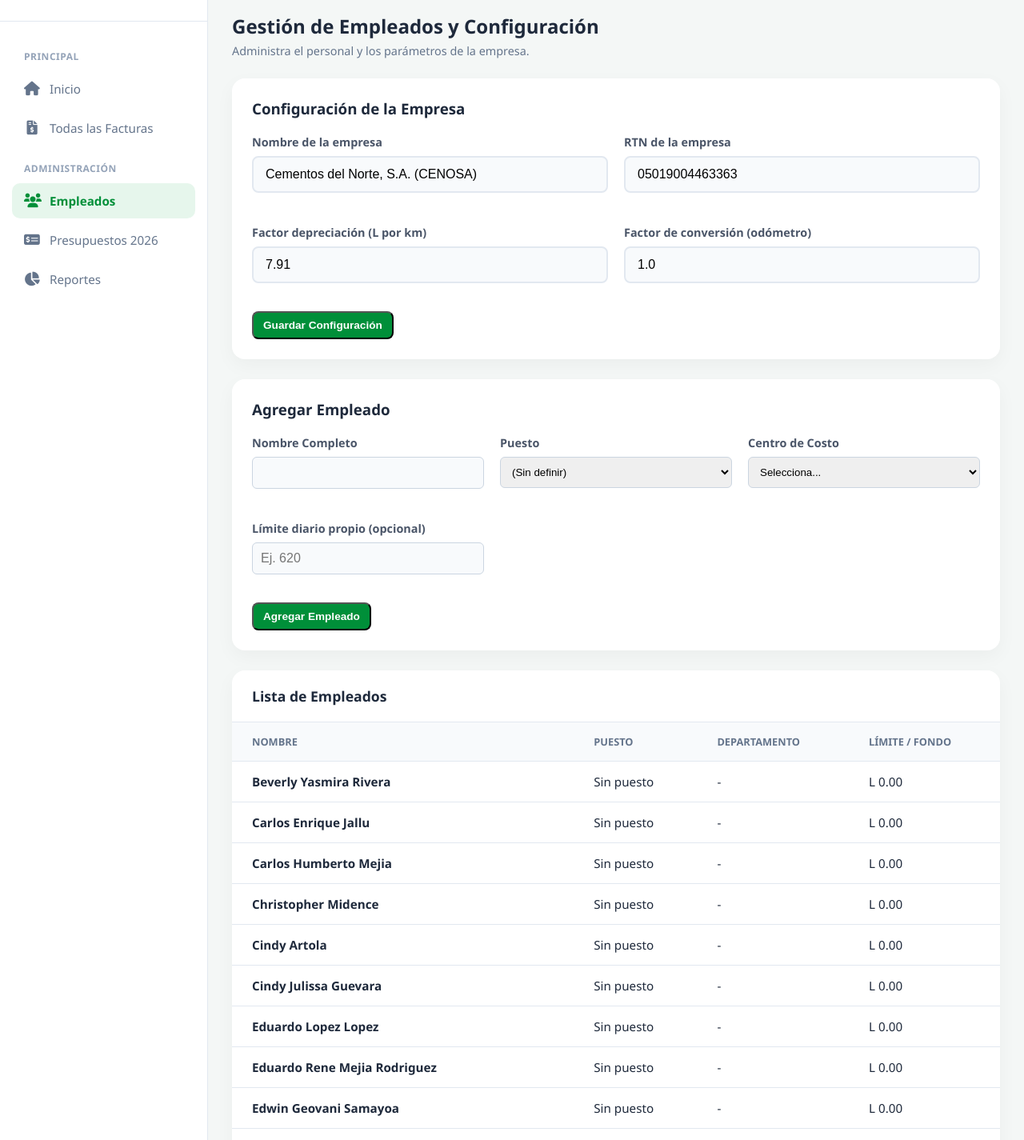
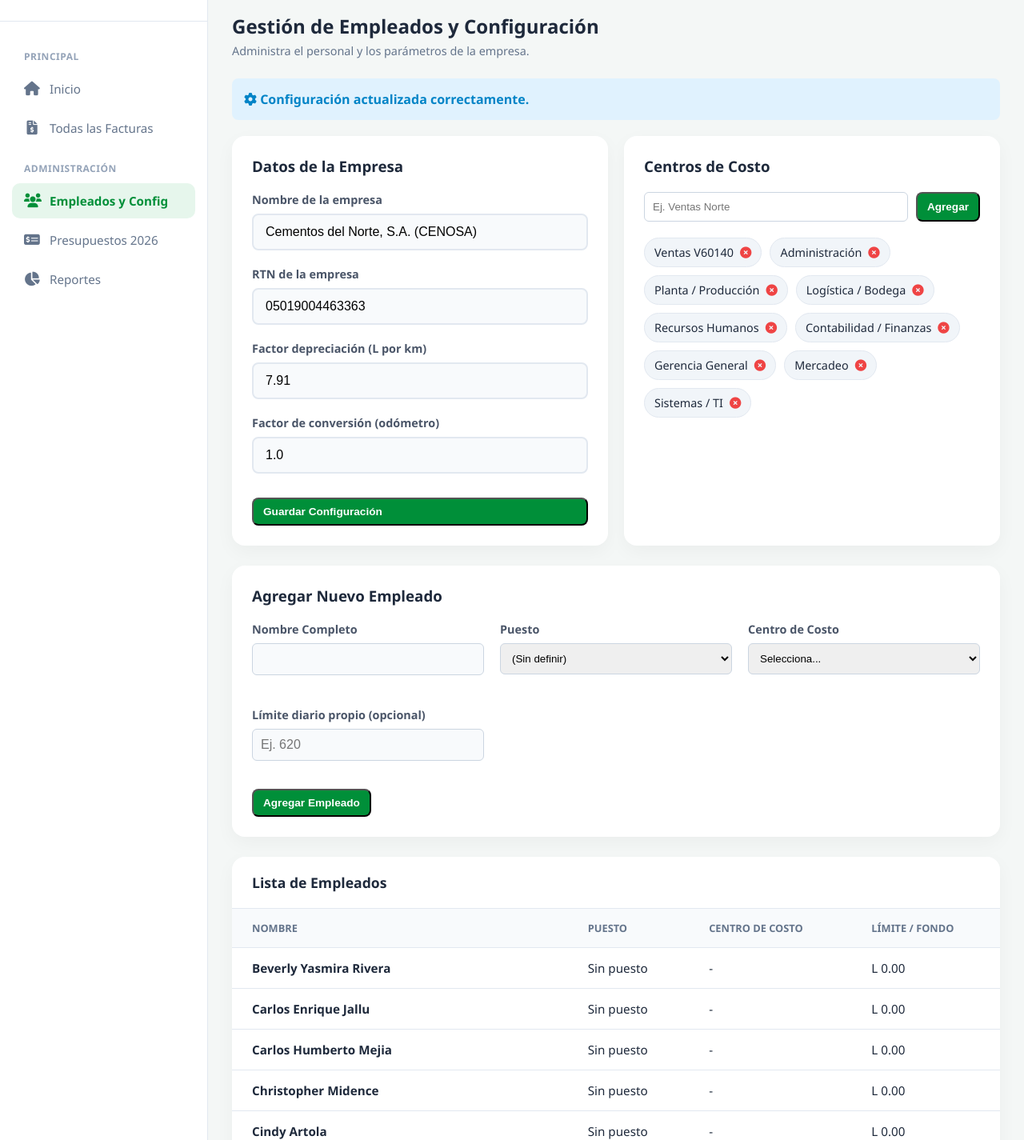
Before and after one commit to Viaticoscementos/viaticos, a FastAPI app: page /panel/empleados?msg=cfg in a window 1280 px wide. Shown: the part 103-1528 px from the top of the page at 80% size. Run offline with FastAPI, Linux system fonts and the light colour scheme; the visitor is signed in with stand-in values (Sample User, id 1); data comes from the database, SQL or seed files in the repository; data that the repository does not hold is empty.

Commit message:
Panel de administración para gestionar los centros de costo

```diff
--- a/templates/empleados.html
+++ b/templates/empleados.html
@@ -3,7 +3,7 @@
 <head>
     <meta charset="UTF-8">
     <meta name="viewport" content="width=device-width, initial-scale=1.0">
-    <title>Empleados - Viáticos CENOSA</title>
+    <title>Empleados y Configuración - Viáticos CENOSA</title>
     <link rel="stylesheet" href="/static/estilos.css">
     <link rel="stylesheet" href="https://cdnjs.cloudflare.com/ajax/libs/font-awesome/6.0.0/css/all.min.css">
 </head>
@@ -22,7 +22,7 @@
                 <a href="/panel/facturas"><i class="fas fa-file-invoice-dollar"></i> Todas las Facturas</a>
 
                 <p class="menu-label" style="margin-top: 15px;">Administración</p>
-                <a href="/panel/empleados" class="active"><i class="fas fa-users"></i> Empleados</a>
+                <a href="/panel/empleados" class="active"><i class="fas fa-users"></i> Empleados y Config</a>
                 <a href="/panel/presupuestos"><i class="fas fa-money-check-alt"></i> Presupuestos 2026</a>
                 <a href="#"><i class="fas fa-chart-pie"></i> Reportes</a>
             </nav>
@@ -56,11 +56,17 @@
                     <i class="fas fa-check-circle"></i> Empleado agregado correctamente.
                 </div>
                 {% endif %}
+                {% if msg == 'cfg' %}
+                <div style="background: #e0f2fe; color: #0284c7; padding: 15px; border-radius: 8px; margin-bottom: 20px; font-weight: bold;">
+                    <i class="fas fa-cog"></i> Configuración actualizada correctamente.
+                </div>
+                {% endif %}
 
-                <div class="card" style="background: white; border-radius: 16px; padding: 25px; box-shadow: 0 8px 24px rgba(0,0,0,0.04); margin-bottom: 25px;">
-                    <h3 style="margin-top: 0; color: var(--text-main); margin-bottom: 20px;">Configuración de la Empresa</h3>
-                    <form method="POST" action="/panel/config">
-                        <div style="display: grid; grid-template-columns: 1fr 1fr; gap: 20px;">
+                <div style="display: grid; grid-template-columns: 1fr 1fr; gap: 20px; margin-bottom: 25px;">
+                    <!-- CONFIGURACIÓN DE LA EMPRESA -->
+                    <div class="card" style="background: white; border-radius: 16px; padding: 25px; box-shadow: 0 8px 24px rgba(0,0,0,0.04);">
+                        <h3 style="margin-top: 0; color: var(--text-main); margin-bottom: 20px;">Datos de la Empresa</h3>
+                        <form method="POST" action="/panel/config">
                             <div class="form-group">
                                 <label>Nombre de la empresa</label>
                                 <input type="text" name="nombre_empresa" value="{{ cfg.nombre_empresa }}" required>
@@ -77,13 +83,33 @@
                                 <label>Factor de conversión (odómetro)</label>
                                 <input type="number" step="0.01" name="factor_conversion" value="{{ dep.factor_conversion }}" required>
                             </div>
+                            <button type="submit" class="btn-action" style="background: var(--verde-cenosa); color: white; margin-top: 10px; width: 100%;">Guardar Configuración</button>
+                        </form>
+                    </div>
+
+                    <!-- ADMINISTRAR CENTROS DE COSTO -->
+                    <div class="card" style="background: white; border-radius: 16px; padding: 25px; box-shadow: 0 8px 24px rgba(0,0,0,0.04);">
+                        <h3 style="margin-top: 0; color: var(--text-main); margin-bottom: 20px;">Centros de Costo</h3>
+
+                        <form method="POST" action="/panel/config/centros/agregar" style="display: flex; gap: 10px; margin-bottom: 20px;">
+                            <input type="text" name="centro" placeholder="Ej. Ventas Norte" required style="flex: 1; padding: 10px; border: 1px solid #cbd5e1; border-radius: 6px;">
+                            <button type="submit" class="btn-action" style="background: var(--verde-cenosa); color: white;">Agregar</button>
+                        </form>
+
+                        <div style="display: flex; flex-wrap: wrap; gap: 10px;">
+                            {% for cc in centros_costos %}
+                            <div style="background: #f1f5f9; padding: 8px 12px; border-radius: 20px; display: flex; align-items: center; gap: 8px; font-size: 0.9rem; border: 1px solid #e2e8f0;">
+                                {{ cc }}
+                                <a href="/panel/config/centros/eliminar/{{ cc }}" style="color: #ef4444; text-decoration: none;" title="Eliminar"><i class="fas fa-times-circle"></i></a>
+                            </div>
+                            {% endfor %}
                         </div>
-                        <button type="submit" class="btn-action" style="background: var(--verde-cenosa); color: white; margin-top: 15px;">Guardar Configuración</button>
-                    </form>
+                    </div>
                 </div>
 
+                <!-- AGREGAR EMPLEADO -->
                 <div class="card" style="background: white; border-radius: 16px; padding: 25px; box-shadow: 0 8px 24px rgba(0,0,0,0.04); margin-bottom: 25px;">
-                    <h3 style="margin-top: 0; color: var(--text-main); margin-bottom: 20px;">Agregar Empleado</h3>
+                    <h3 style="margin-top: 0; color: var(--text-main); margin-bottom: 20px;">Agregar Nuevo Empleado</h3>
                     <form method="POST" action="/panel/empleados/agregar">
                         <div style="display: grid; grid-template-columns: 1fr 1fr 1fr; gap: 20px;">
                             <div class="form-group">
@@ -101,7 +127,6 @@
                             </div>
                             <div class="form-group">
                                 <label>Centro de Costo</label>
-                                <!-- MENÚ DESPLEGABLE PARA ADMIN -->
                                 <select name="departamento" style="width: 100%; padding: 10px; border: 1px solid #cbd5e1; border-radius: 6px;">
                                     <option value="">Selecciona...</option>
                                     {% for cc in centros_costos %}
@@ -118,6 +143,7 @@
                     </form>
                 </div>
 
+                <!-- LISTA DE EMPLEADOS -->
                 <div class="table-card">
                     <div class="table-header">
                         <h3>Lista de Empleados</h3>
@@ -128,7 +154,7 @@
                                 <tr>
                                     <th>Nombre</th>
                                     <th>Puesto</th>
-                                    <th>Departamento</th>
+                                    <th>Centro de Costo</th>
                                     <th>Límite / Fondo</th>
                                 </tr>
                             </thead>
```
